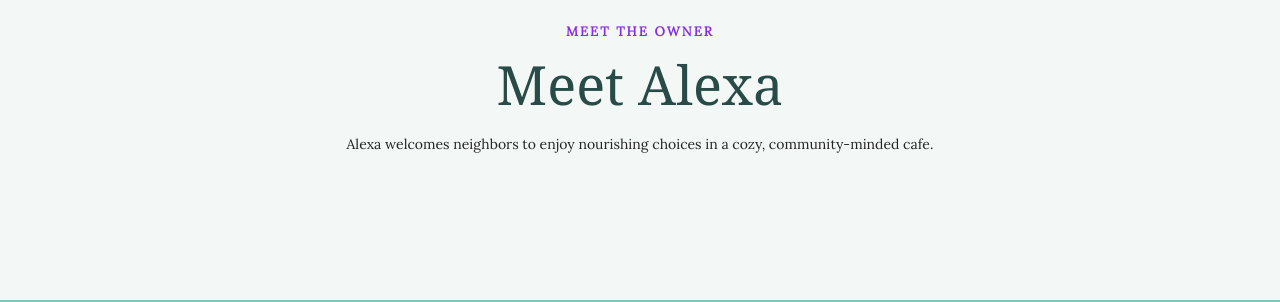
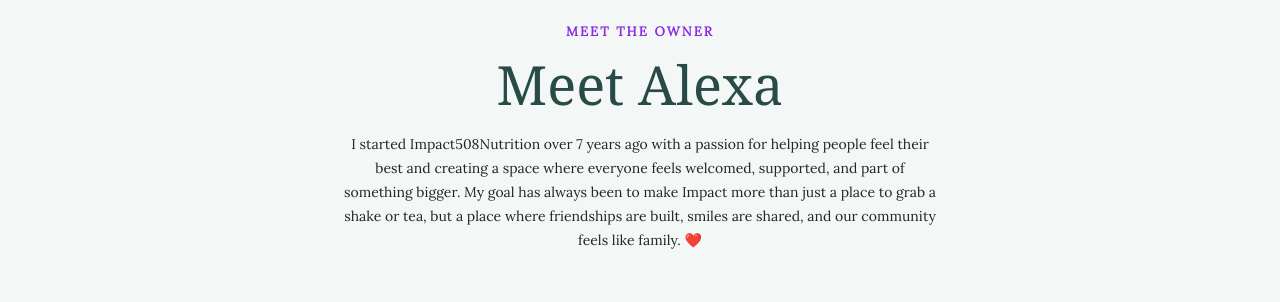
Before and after one commit to Noa-mcgrath/impact-508-nutrition, a plain HTML site: page index.html in a window 1280 px wide. Shown: the part 8540-8842 px from the top of the page. Drawn offline with nearby package versions, Linux system fonts and the light colour scheme; a web font is replaced by a local one.

Commit message:
Update the introduction to Alexa

```diff
--- a/index.html
+++ b/index.html
@@ -424,7 +424,7 @@
                 <div class="section-heading">
                     <p class="eyebrow">Meet the owner</p>
                     <h2 id="alexa-title">Meet Alexa</h2>
-                    <p>Alexa welcomes neighbors to enjoy nourishing choices in a cozy, community-minded cafe.</p>
+                    <p>I started Impact508Nutrition over 7 years ago with a passion for helping people feel their best and creating a space where everyone feels welcomed, supported, and part of something bigger. My goal has always been to make Impact more than just a place to grab a shake or tea, but a place where friendships are built, smiles are shared, and our community feels like family. ❤️</p>
                 </div>
             </div>
         </section>
```
